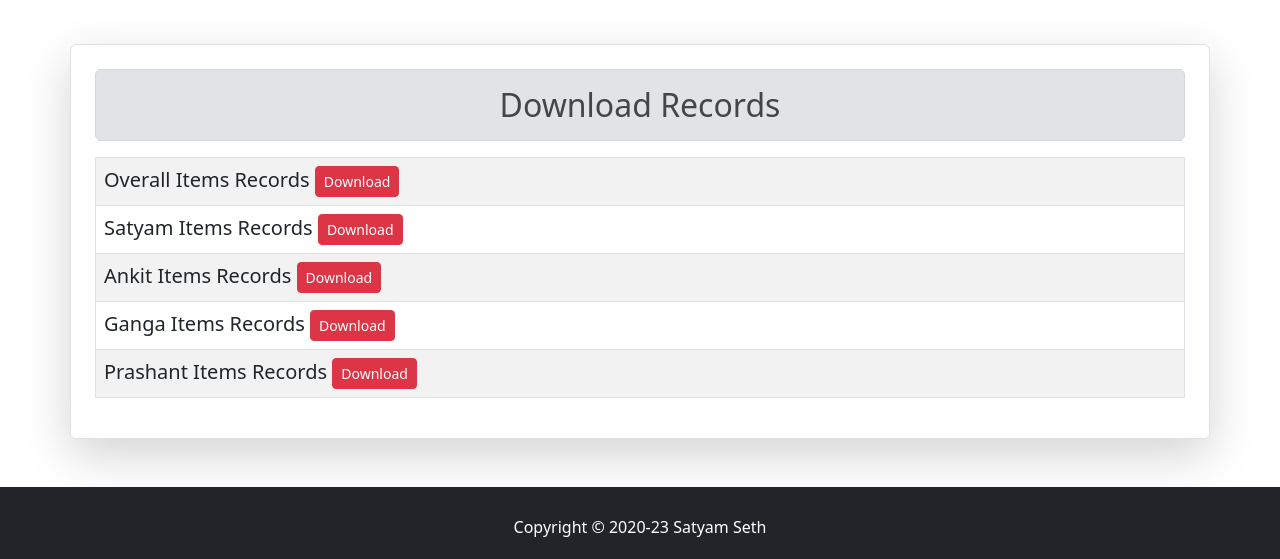
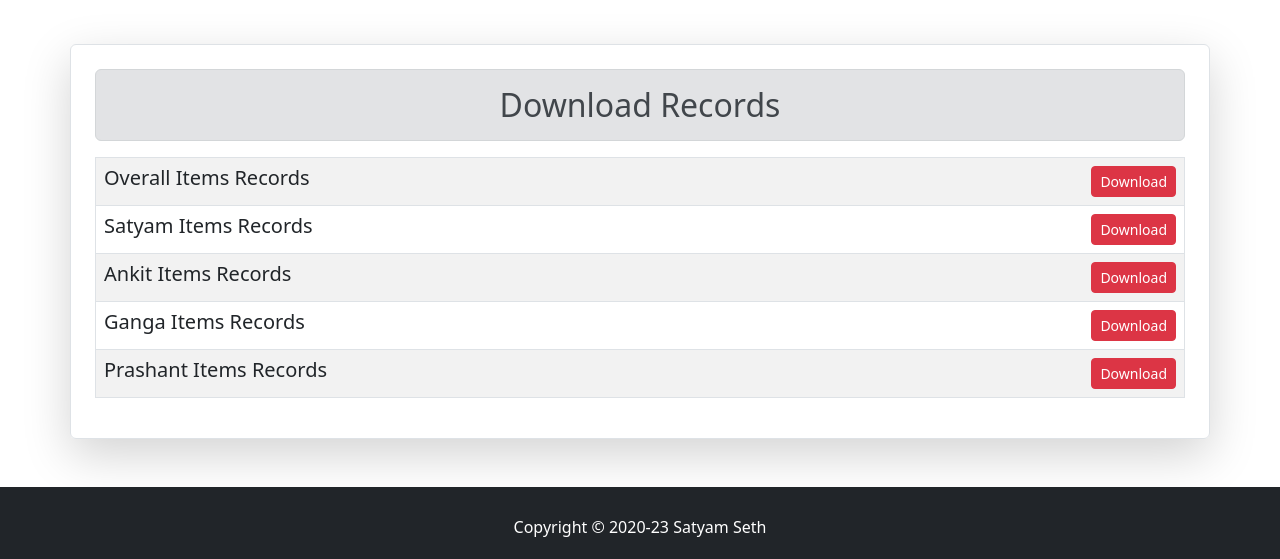
Before and after one commit to satyam-seth/D-52, a Django app: page /data/download/ in a window 1280 px wide. Shown: the part 375-934 px from the top of the page. Run offline with Django 4.2, Linux system fonts and the light colour scheme; a user stored in the database is signed in; some libraries are stand-ins or nearby versions.

Commit message:
fix downloads template

```diff
--- a/the_split/records/templates/records/download.html
+++ b/the_split/records/templates/records/download.html
@@ -23,53 +23,53 @@
         <tr>
           <td class="h5">
             Overall Items Records
-            <a class="float-right btn btn-sm btn-danger" href="{% url 'records:overall_xls' %}" role="button">Download</a>
+            <a class="float-end btn btn-sm btn-danger" href="{% url 'records:overall_xls' %}" role="button">Download</a>
           </td>
         </tr>
         <tr>
           <td class="h5">
             Satyam Items Records
-            <a class="float-right btn btn-sm btn-danger" href="{% url 'records:user_xls' 'Satyam Seth' %}"
+            <a class="float-end btn btn-sm btn-danger" href="{% url 'records:user_xls' 'Satyam Seth' %}"
               role="button">Download</a>
           </td>
         </tr>
         <tr>
           <td class="h5">
             Ankit Items Records
-            <a class="float-right btn btn-sm btn-danger" href="{% url 'records:user_xls' 'Ankit Kumar Gupta' %}"
+            <a class="float-end btn btn-sm btn-danger" href="{% url 'records:user_xls' 'Ankit Kumar Gupta' %}"
               role="button">Download</a>
           </td>
         </tr>
         <tr>
           <td class="h5">
             Ganga Items Records
-            <a class="float-right btn btn-sm btn-danger" href="{% url 'records:user_xls' 'Ganga Sagar Bharti' %}"
+            <a class="float-end btn btn-sm btn-danger" href="{% url 'records:user_xls' 'Ganga Sagar Bharti' %}"
               role="button">Download</a>
           </td>
         </tr>
         <tr>
           <td class="h5">
             Prashant Items Records
-            <a class="float-right btn btn-sm btn-danger" href="{% url 'records:user_xls' 'Prashant Kumar Yadav' %}"
+            <a class="float-end btn btn-sm btn-danger" href="{% url 'records:user_xls' 'Prashant Kumar Yadav' %}"
               role="button">Download</a>
           </td>
         </tr>
         <!-- <tr>
           <td class="h5">
             Water Entry Records
-            <a class="float-right btn btn-sm btn-danger" href="#" role="button">Download</a>
+            <a class="float-end btn btn-sm btn-danger" href="#" role="button">Download</a>
           </td>
         </tr>
         <tr>
           <td class="h5">
             Electricity Bill Records
-            <a class="float-right btn btn-sm btn-danger" href="#" role="button">Download</a>
+            <a class="float-end btn btn-sm btn-danger" href="#" role="button">Download</a>
           </td>
         </tr>
         <tr>
           <td class="h5">
             Maid Salary Records
-            <a class="float-right btn btn-sm btn-danger" href="#" role="button">Download</a>
+            <a class="float-end btn btn-sm btn-danger" href="#" role="button">Download</a>
           </td>
         </tr> -->
       </tbody>
```
